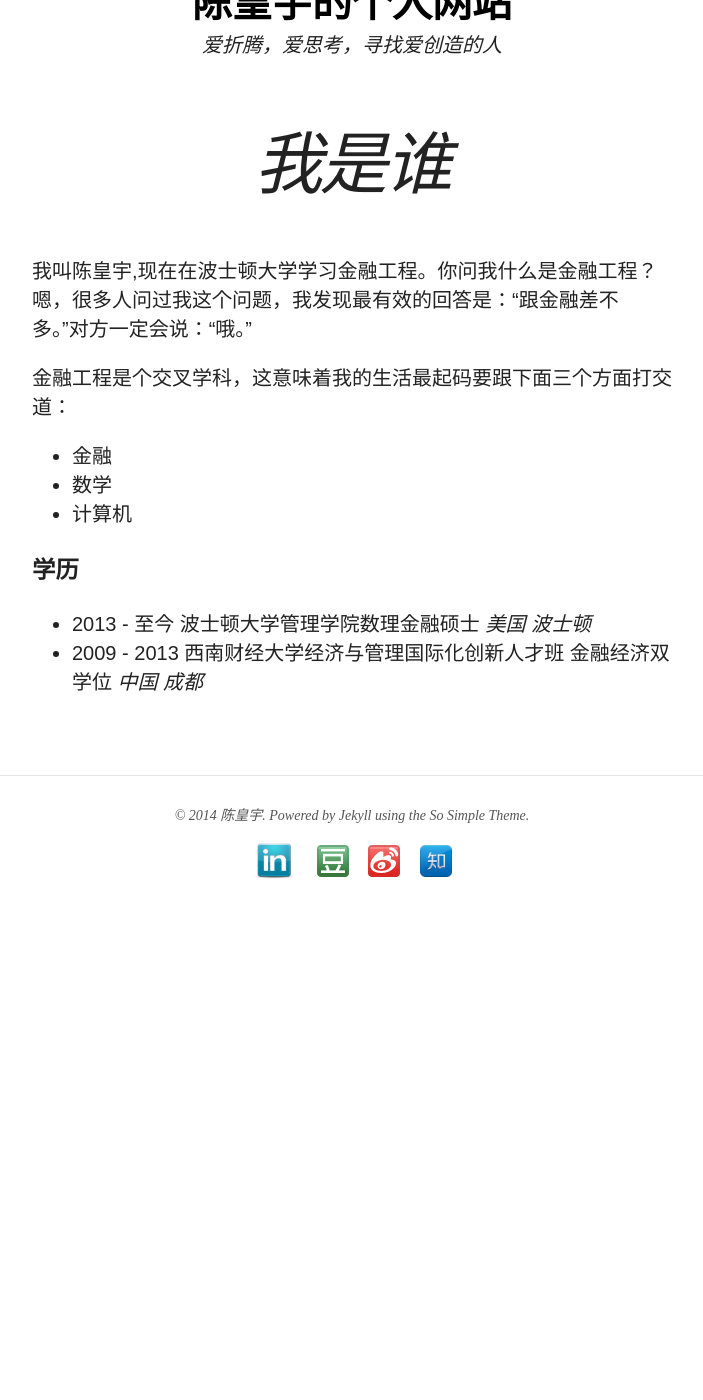
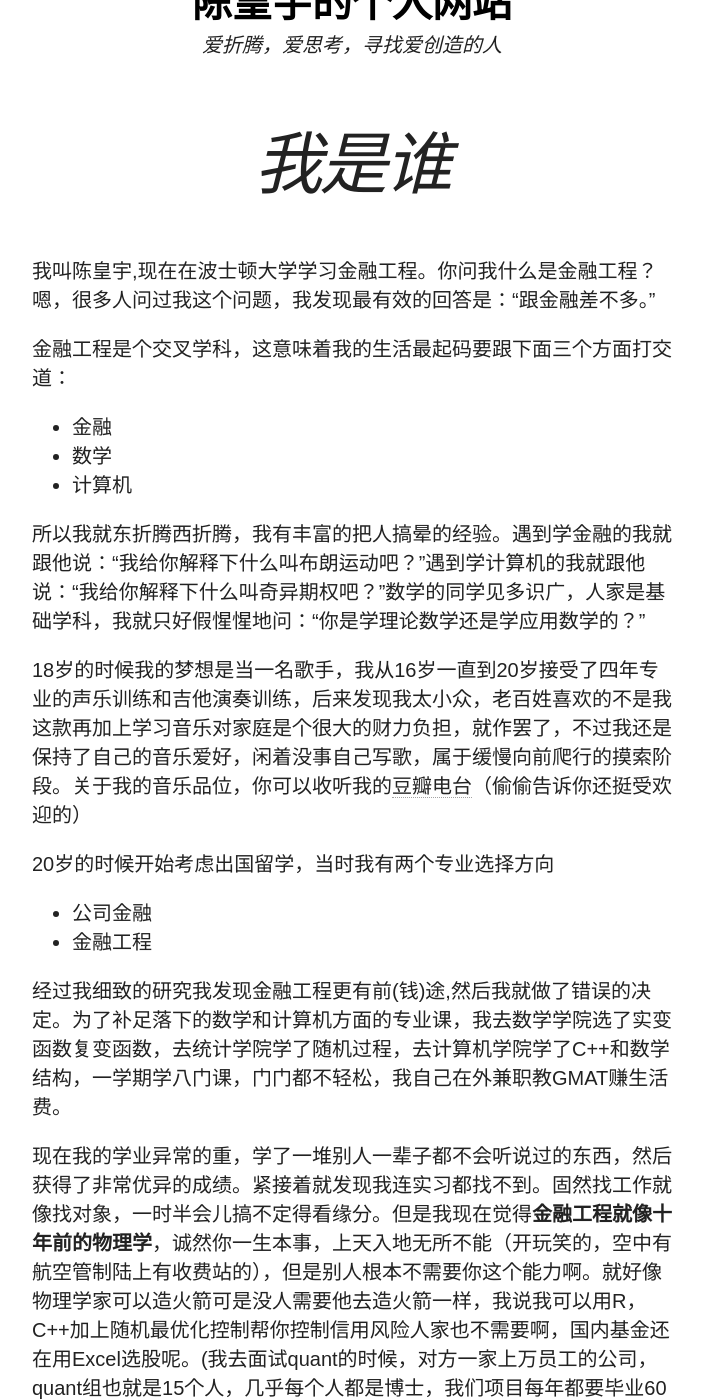
Before and after one commit to Renco/Renco.github.io, a Jekyll site: the page built from about.md, in a window 1280 px wide and 1400 px high, scrolled down 359 px. Shown: the whole window, without its empty margins (288-991 px from the left). Built offline with Jekyll 4.4.1, drawn with Linux system fonts in a browser that asks for light colours; nearby versions of some CDN libraries; comment, search, counter and statistics services are not loaded; before the commit the page ends 1298 px from its top, so only the background shows below that; some of the changed text lies outside the part shown.

```diff
--- a/about.md
+++ b/about.md
@@ -3,7 +3,7 @@
 title: 我是谁
 ---
 
-我叫陈皇宇,现在在波士顿大学学习金融工程。你问我什么是金融工程？嗯，很多人问过我这个问题，我发现最有效的回答是：“跟金融差不多。”对方一定会说：“哦。”
+我叫陈皇宇,现在在波士顿大学学习金融工程。你问我什么是金融工程？嗯，很多人问过我这个问题，我发现最有效的回答是：“跟金融差不多。”
 
 金融工程是个交叉学科，这意味着我的生活最起码要跟下面三个方面打交道：
 
@@ -11,7 +11,34 @@
 * 数学
 * 计算机
 
+所以我就东折腾西折腾，我有丰富的把人搞晕的经验。遇到学金融的我就跟他说：“我给你解释下什么叫布朗运动吧？”遇到学计算机的我就跟他说：“我给你解释下什么叫奇异期权吧？”数学的同学见多识广，人家是基础学科，我就只好假惺惺地问：“你是学理论数学还是学应用数学的？”
 
-###学历
+18岁的时候我的梦想是当一名歌手，我从16岁一直到20岁接受了四年专业的声乐训练和吉他演奏训练，后来发现我太小众，老百姓喜欢的不是我这款再加上学习音乐对家庭是个很大的财力负担，就作罢了，不过我还是保持了自己的音乐爱好，闲着没事自己写歌，属于缓慢向前爬行的摸索阶段。关于我的音乐品位，你可以收听我的[豆瓣电台](http://douban.fm/?cid=1005167)（偷偷告诉你还挺受欢迎的）
+
+20岁的时候开始考虑出国留学，当时我有两个专业选择方向
+
+* 公司金融
+* 金融工程
+
+经过我细致的研究我发现金融工程更有前(钱)途,然后我就做了错误的决定。为了补足落下的数学和计算机方面的专业课，我去数学学院选了实变函数复变函数，去统计学院学了随机过程，去计算机学院学了C++和数学结构，一学期学八门课，门门都不轻松，我自己在外兼职教GMAT赚生活费。
+
+现在我的学业异常的重，学了一堆别人一辈子都不会听说过的东西，然后获得了非常优异的成绩。紧接着就发现我连实习都找不到。固然找工作就像找对象，一时半会儿搞不定得看缘分。但是我现在觉得**金融工程就像十年前的物理学**，诚然你一生本事，上天入地无所不能（开玩笑的，空中有航空管制陆上有收费站的），但是别人根本不需要你这个能力啊。就好像物理学家可以造火箭可是没人需要他去造火箭一样，我说我可以用R，C++加上随机最优化控制帮你控制信用风险人家也不需要啊，国内基金还在用Excel选股呢。(我去面试quant的时候，对方一家上万员工的公司，quant组也就是15个人，几乎每个人都是博士，我们项目每年都要毕业60人，这意味着大部分人都得转行）
+
+现在我的计划就是下半年（2014）拼一拼挤进那少有的几个公司，同时申请金融工程方面的博士。
+
+然后再继续折腾，还好我的所学不止可以搞金融，如果遇到志同道合的人，我也很想创业。
+
+##兴趣
+1. 金融
+	* 计算金融：计算机和金融数据的互动
+	* 随机金融：Jump-Diffusion
+	* 行为金融
+2. 音乐
+3. 阅读
+4. 互联网
+	* MOOC(大型开放式网络课程）
+
+
+##学历
 * 2013 - 至今 波士顿大学管理学院数理金融硕士  _美国 波士顿_
 * 2009 - 2013 西南财经大学经济与管理国际化创新人才班 金融经济双学位 _中国 成都_
--- a/index.html
+++ b/index.html
@@ -1,5 +1,5 @@
 ---
-layout: page
+layout: default
 title: 最新的文章
 description: "A simple and clean responsive Jekyll theme for words and photos."
 tags: [Jekyll, theme, themes, responsive, blog, minimalism]
```
Also changed, not shown: _layouts/default.html (+42 -50 lines), aboutsite.md (+1 -3 lines), _includes/head.html (indentation only).
